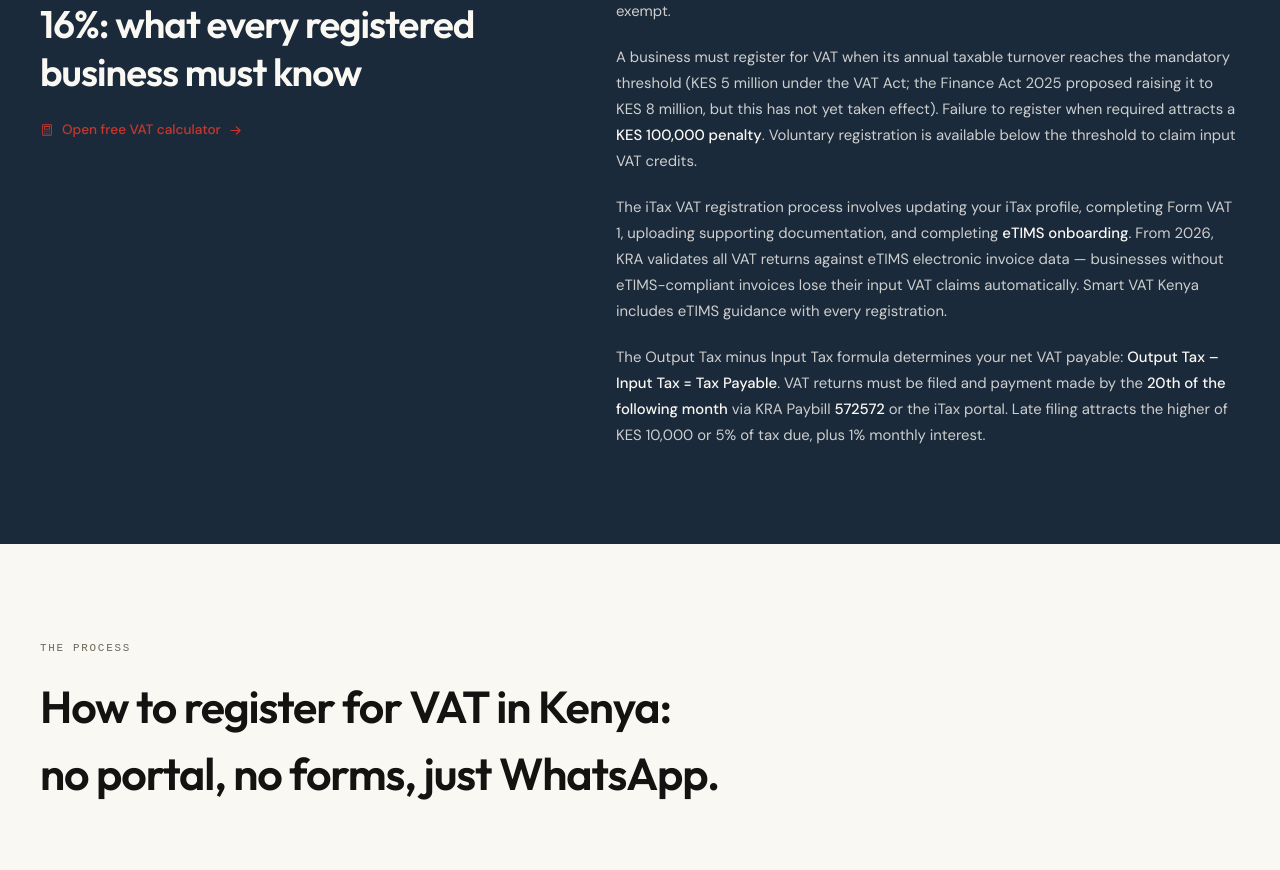
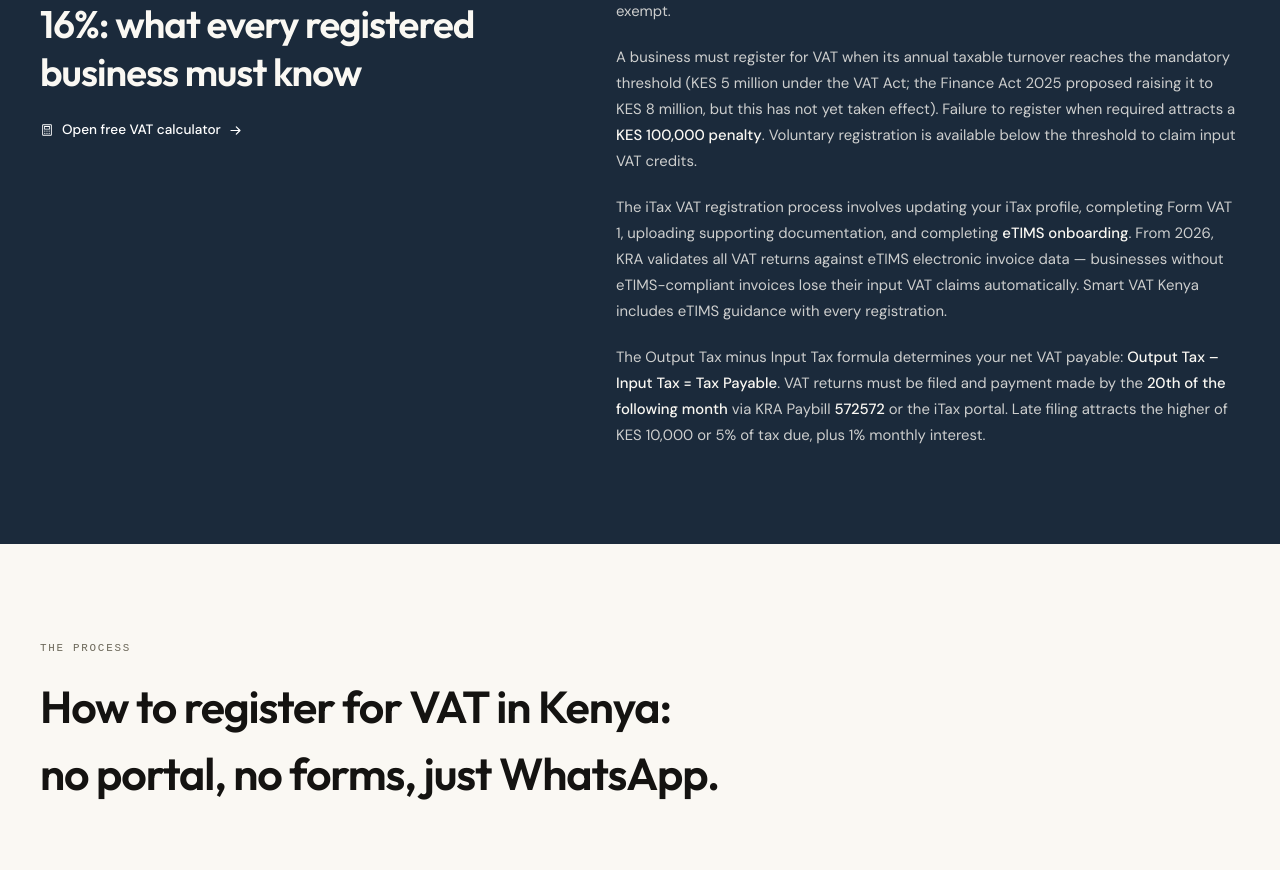
Before and after one commit to ssmurfgg04-gif/smart-vat-kenya, a Next.js app: page / in a window 1280 px wide. Shown: the part 2990-3860 px from the top of the page. Built offline with nearby package versions, Linux system fonts and the light colour scheme.

Commit message:
fix: improve contrast for VAT calculator link (accessibility)

```diff
--- a/app/page.tsx
+++ b/app/page.tsx
@@ -544,7 +544,7 @@ export default function HomePage() {
             </h2>
             <Link
               href="/tools"
-              className="inline-flex items-center gap-2 text-[0.85rem] font-medium text-brand hover:text-brand-hover transition-colors"
+              className="inline-flex items-center gap-2 text-[0.85rem] font-medium text-white hover:text-blue-200 transition-colors"
             >
               <Calculator size={14} aria-hidden="true" />
               Open free VAT calculator
```
